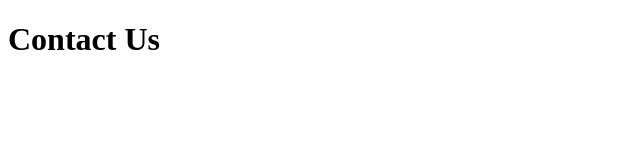
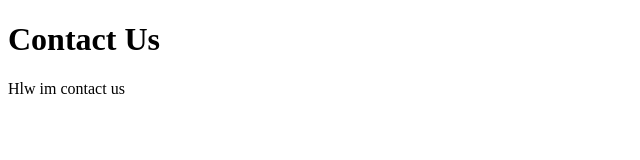
Before and after one commit to mdemon899/learning-git, a plain HTML site: page contact.html in a window 1280 px wide. Shown: the whole page, without its empty margins (0-640 px from the left). Drawn offline with Linux system fonts and the light colour scheme.

Commit message:
add contact intro

```diff
--- a/contact.html
+++ b/contact.html
@@ -9,6 +9,7 @@
 
 <body>
     <h1>Contact Us</h1>
+    <p>Hlw im contact us</p>
 </body>
 
 </html>
```
